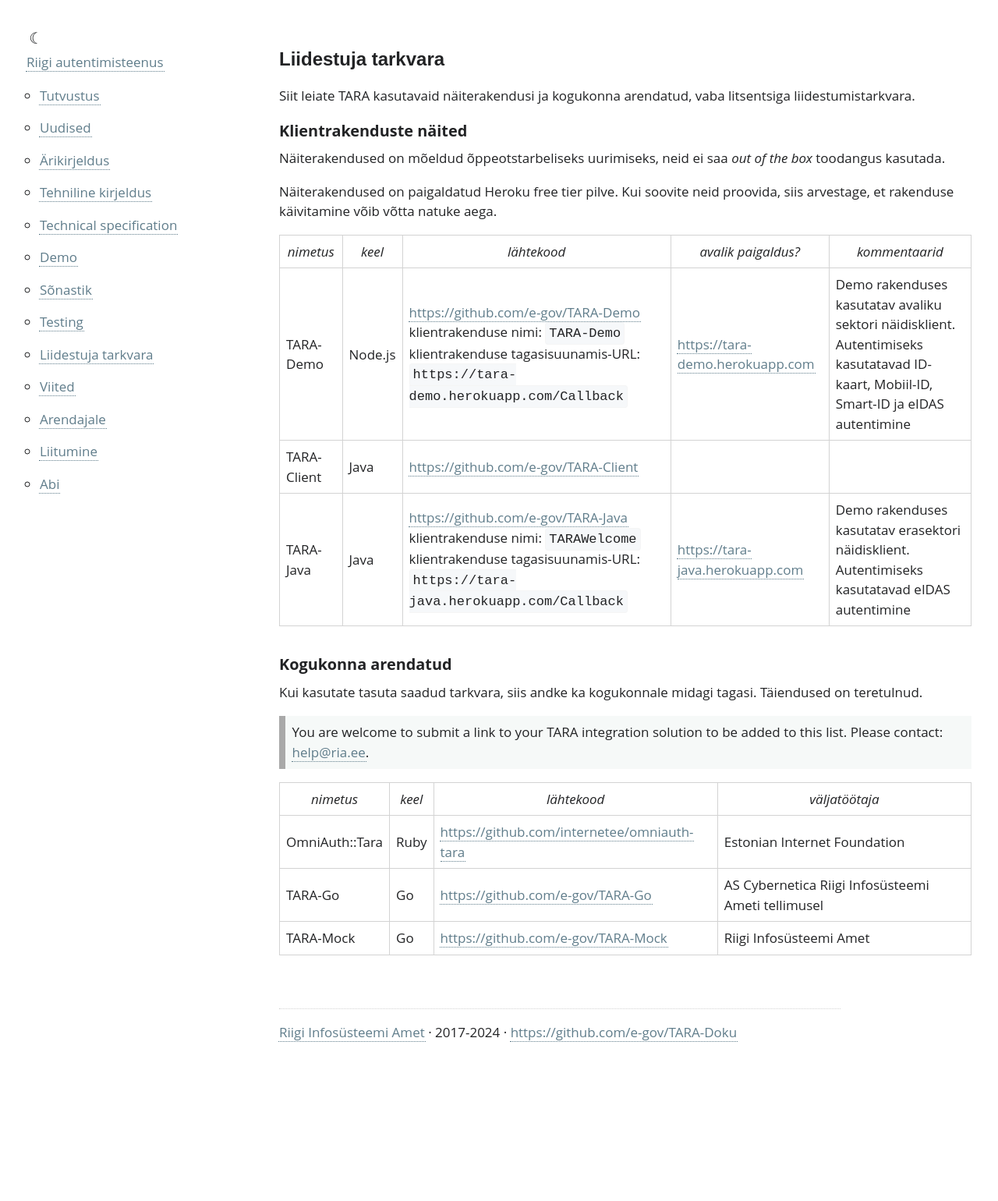
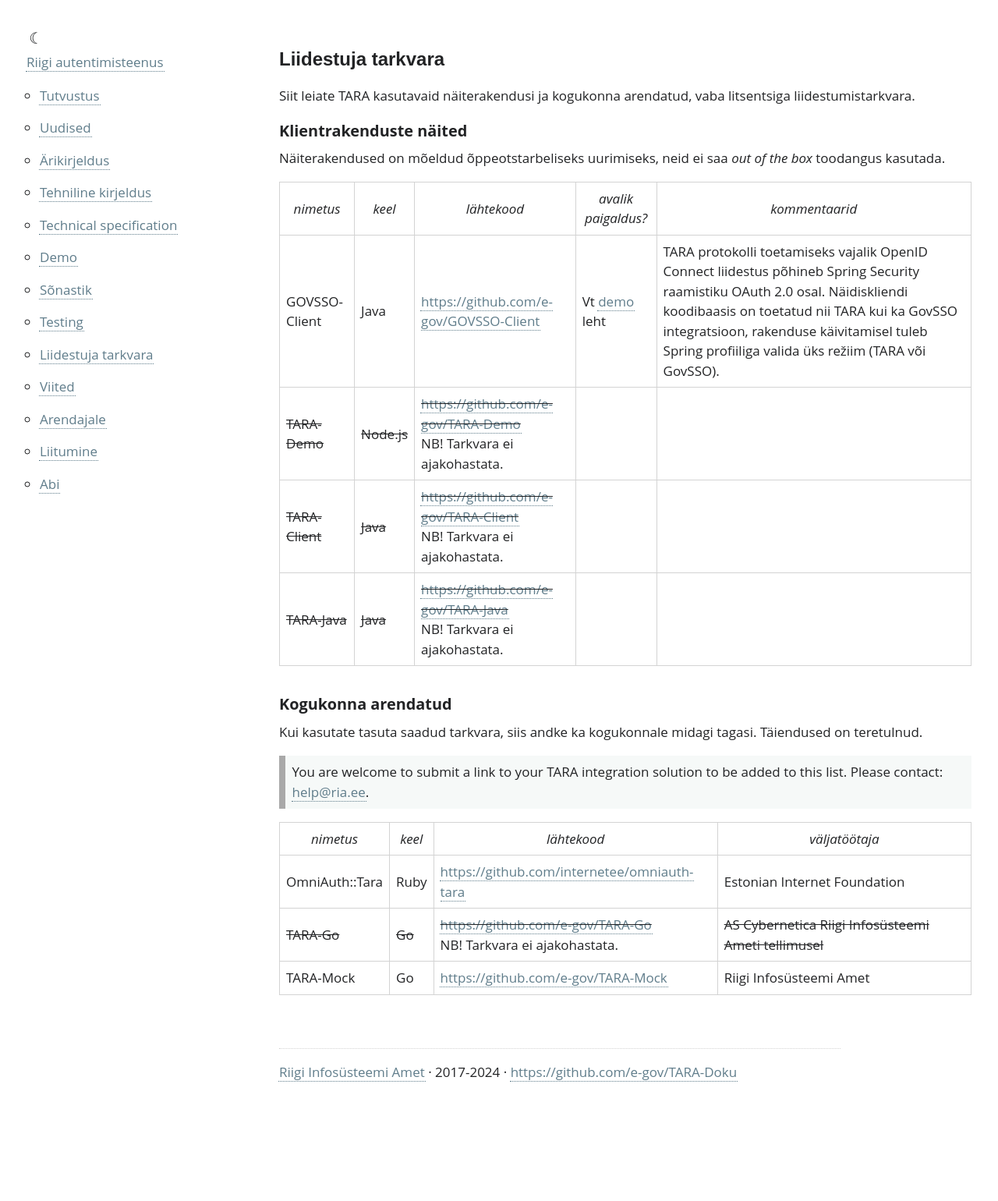
Before and after one commit to e-gov/TARA-Doku, a Jekyll site: the page built from Naited.md, in a window 1280 px wide. Shown: the whole page at 78% size. Built offline with Jekyll 4.4.1, drawn with Linux system fonts in a browser that asks for light colours; our own code applies the rules of GitHub Pages for plain Markdown files.

Commit message:
AUT-1584 Update information about example clients

```diff
--- a/Naited.md
+++ b/Naited.md
@@ -10,13 +10,12 @@ Siit leiate TARA kasutavaid näiterakendusi ja kogukonna arendatud, vaba litsent
 
 Näiterakendused on mõeldud õppeotstarbeliseks uurimiseks, neid ei saa _out of the box_ toodangus kasutada.
 
-Näiterakendused on paigaldatud Heroku free tier pilve. Kui soovite neid proovida, siis arvestage, et rakenduse käivitamine võib võtta natuke aega.
-
 | nimetus | keel | lähtekood | avalik paigaldus? | kommentaarid |
 |---------|------|-----------|-------------------|--------------|
-| TARA-Demo | Node.js | [https://github.com/e-gov/TARA-Demo](https://github.com/e-gov/TARA-Demo)<br>klientrakenduse nimi: `TARA-Demo`<br>klientrakenduse tagasisuunamis-URL: `https://tara-demo.herokuapp.com/Callback` | [https://tara-demo.herokuapp.com](https://tara-demo.herokuapp.com) | Demo rakenduses kasutatav avaliku sektori näidisklient.<br>Autentimiseks kasutatavad ID-kaart, Mobiil-ID, Smart-ID ja eIDAS autentimine |
-| TARA-Client | Java | [https://github.com/e-gov/TARA-Client](https://github.com/e-gov/TARA-Client) | |
-| TARA-Java | Java | [https://github.com/e-gov/TARA-Java](https://github.com/e-gov/TARA-Java)<br>klientrakenduse nimi: `TARAWelcome`<br>klientrakenduse tagasisuunamis-URL: `https://tara-java.herokuapp.com/Callback` | [https://tara-java.herokuapp.com](https://tara-java.herokuapp.com) | Demo rakenduses kasutatav erasektori näidisklient.<br>Autentimiseks kasutatavad eIDAS autentimine |
+| GOVSSO-Client | Java | [https://github.com/e-gov/GOVSSO-Client](https://github.com/e-gov/GOVSSO-Client) | Vt [demo](Demo) leht | TARA protokolli toetamiseks vajalik OpenID Connect liidestus põhineb Spring Security raamistiku OAuth 2.0 osal. Näidiskliendi koodibaasis on toetatud nii TARA kui ka GovSSO integratsioon, rakenduse käivitamisel tuleb Spring profiiliga valida üks režiim (TARA või GovSSO). |
+| ~~TARA-Demo~~ | ~~Node.js~~ | ~~[https://github.com/e-gov/TARA-Demo](https://github.com/e-gov/TARA-Demo)~~<br>NB! Tarkvara ei ajakohastata. | | |
+| ~~TARA-Client~~ | ~~Java~~ | ~~[https://github.com/e-gov/TARA-Client](https://github.com/e-gov/TARA-Client)~~<br>NB! Tarkvara ei ajakohastata. | |
+| ~~TARA-Java~~ | ~~Java~~ | ~~[https://github.com/e-gov/TARA-Java](https://github.com/e-gov/TARA-Java)~~<br>NB! Tarkvara ei ajakohastata. | | |
 
 ## Kogukonna arendatud
 
@@ -28,5 +27,5 @@ You are welcome to submit a link to your TARA integration solution to be added t
 | nimetus | keel | lähtekood | väljatöötaja |
 |---------|------|-----------|--------------|
 | OmniAuth::Tara | Ruby | [https://github.com/internetee/omniauth-tara](https://github.com/internetee/omniauth-tara) | Estonian Internet Foundation |
-| TARA-Go | Go | [https://github.com/e-gov/TARA-Go](https://github.com/e-gov/TARA-Go) | AS Cybernetica Riigi Infosüsteemi Ameti tellimusel |
+| ~~TARA-Go~~ | ~~Go~~ | ~~[https://github.com/e-gov/TARA-Go](https://github.com/e-gov/TARA-Go)~~<br>NB! Tarkvara ei ajakohastata. | ~~AS Cybernetica Riigi Infosüsteemi Ameti tellimusel~~ |
 | TARA-Mock | Go | [https://github.com/e-gov/TARA-Mock](https://github.com/e-gov/TARA-Mock) | Riigi Infosüsteemi Amet |
```
Also changed, not shown: Demo.md (+4 -7 lines), Uudised.md (+9 -0 lines).
